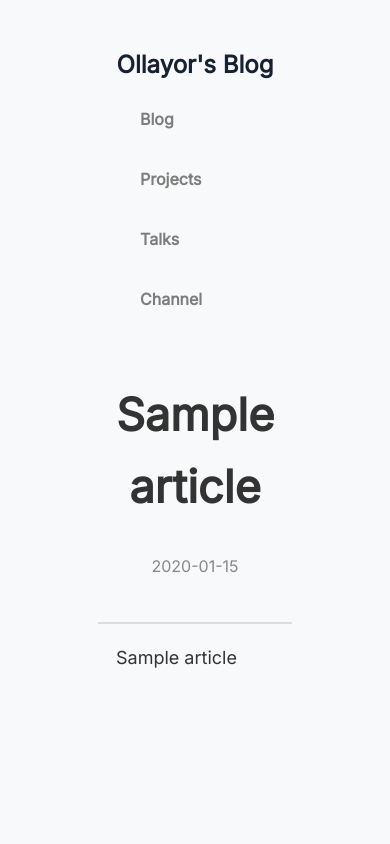
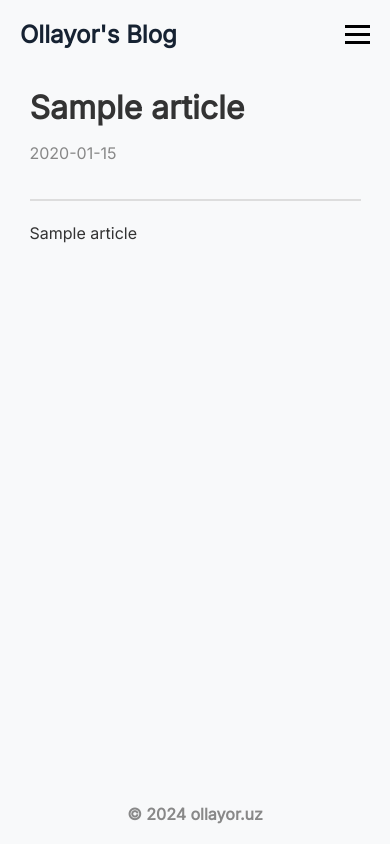
Before and after one commit to olllayor/qblog, a Flask app: page /blog/1 in a window 390 px wide. Run offline with Flask 3, Linux system fonts and the light colour scheme; a database or web service that is not in the repository returns one stand-in record (values such as "Sample title"); parts of the project's set-up code (start-up, migrations or seed data) failed here and were passed over; some libraries are stand-ins or nearby versions.

Commit message:
chore: Add footer to HTML templates style: add style for mobile screen and etc.

```diff
--- a/static/article-styles.css
+++ b/static/article-styles.css
@@ -1,47 +1,79 @@
+/* General styling for the article container */
 .article-container {
     max-width: 60%;
     margin: 0 auto;
-    padding: auto;
+    margin-bottom: 90px;
+    padding: 0 20px;
 }
 
 .article-header {
     display: flex;
     flex-direction: column;
+    align-items: flex-start;
+    padding: 20px 0;
 }
 
-
+/* Styling for the article title */
 .article-title {
-    font-size: 45px; /* Match the article content size */
-    margin-bottom: 0.5em; /* Space between title and date */
-    line-height: 1.6; /* Match the article content line height */
-    color: #333; /* Match the article content color */
-    padding-left: 0;
+    font-size: 2.8rem; /* Adjusted for responsiveness */
+    margin-bottom: 0.5em;
+    line-height: 1.2;
+    color: #333;
 }
 
+/* Styling for the article date */
 .article-date {
-    font-size: 1em;
+    font-size: 1rem;
     color: #888;
-    margin-bottom: 1em; /* Space between date and content */
+    margin-bottom: 1em;
 }
 
+/* Styling for the article content */
 .article-content {
-    font-size: 18px;
-    line-height: 1.5;
+    font-size: 1.125rem;
+    line-height: 1.6;
     color: #333;
-    padding-left: 38px;
-    margin-bottom: 50px;
 }
+
+/* Separator after the header */
 .article-header:after {
     content: '';
     height: 2px;
     background: #ddd;
     width: 100%;
     display: block;
-    margin-top: 30px;}
+    margin-top: 20px;
+}
 
+/* Styling for images within the article content */
 .article-content img {
     max-width: 100%;
-    object-fit: none;
     height: auto;
-    display: block; /* Optional: may help with layout */
+    display: block;
+    margin: 20px 0;
+    border-radius: 10px; /* Rounded corners */
+    box-shadow: 0 4px 8px rgba(0, 0, 0, 0.1); /* Subtle shadow */
+}
+/* Footer styling */
+footer {
+    font-size: 16px;
+    font-weight: bold;
+    text-align: center;
+    padding: 10px 20px;
+    background-color: #f8f9fa;
+}
+/* Mobile-specific styles */
+@media (max-width: 576px) {
+    .article-container {
+        max-width: 90%;
+        padding: 0 10px;
     }
+
+    .article-title {
+        font-size: 2rem; /* Smaller title size on mobile */
+    }
+
+    .article-content {
+        font-size: 1rem;
+    }
+}
--- /dev/null
+++ b/static/footer.css
@@ -0,0 +1,25 @@
+/* Footer styling */
+footer {
+    text-align: center;
+    background-color: #f8f9fa;
+    padding: 20px 0; /* Add padding to the footer */
+    position: absolute;
+    bottom: 0;
+    width: 100%;
+}
+
+.footer-container {
+    max-width: 1200px;
+    margin: 0 auto;
+    padding: 0 20px; /* Add some horizontal padding */
+}
+
+footer p {
+    color: #888; /* Change color as needed */
+}
+
+/* Existing styles */
+#page-transition-wrapper {
+    opacity: 0;
+    transition: opacity 1s ease-out;
+}
--- a/static/styles.css
+++ b/static/styles.css
@@ -4,15 +4,7 @@
     margin: 0;
     box-sizing: border-box;
 }
-h1 a {
-    text-decoration: none; /* This removes the underline */
-    color: inherit; /* This makes the link use the same color as the h1 tag */
-    cursor: grab;
-}
 
-h1 a:hover {
-    text-decoration: none; /* This adds the underline back on hover for visual feedback, optional */
-}
 /* Set the font for the whole body */
 body {
     font-family: 'Inter', sans-serif;
@@ -23,34 +15,64 @@ body {
 /* Style the header */
 header {
     background-color: #f8f9fa;
+    padding: 20px 45px;
+    position: relative; /* Added for positioning the toggle */
+}
+
+.header-container {
     display: flex;
     justify-content: space-between;
-    align-items: flex;
-    padding: 30px 40px;
+    align-items: center;
 }
 
 /* Style the blog title */
 header h1 {
     font-size: 25px;
     font-weight: bold;
-    color:#162232;
-    padding: 0 120px;
+    color: #162232;
     cursor: grab;
+    margin: 0; /* Remove default margin */
 }
 
-/* Style the navigation links */
+h1 a {
+    text-decoration: none; /* Remove underline */
+    color: inherit; /* Use the same color as h1 */
+}
+
+h1 a:hover {
+    text-decoration: none; /* Remove underline on hover for visual feedback, optional */
+}
+
+/* Toggle button styling */
+#toggle {
+    display: none; /* Hidden by default on desktop */
+    cursor: pointer;
+    z-index: 1001; /* Ensure it's above other elements */
+}
+
+#toggle span {
+    display: block;
+    width: 25px;
+    height: 3px;
+    background-color: #000; /* Change color as needed */
+    margin: 5px 0;
+}
+
+/* Navigation styling */
 nav {
     font-size: 1rem;
-    padding: 10px 110px
+    padding: 10px 0;
 }
 
 nav ul {
+    text-align: right;
     list-style-type: none;
     display: flex;
     gap: 20px;
 }
 
 nav ul li a {
+    text-align: right;
     text-decoration: none;
     color: #00000080;
     font-weight: bold;
@@ -61,11 +83,62 @@ nav ul li a:hover {
     cursor: grab;
 }
 
+/* Mobile-specific styles */
+@media screen and (max-width: 576px) {
+    header {
+        padding: 20px; /* Adjust padding as needed */
+    }
+
+    header h1 {
+        font-size: 1.5rem; /* Smaller font size for the header */
+        text-align: left; /* Align text to the left */
+    }
+
+    #toggle {
+        display: block; /* Show the toggle button on mobile */
+    }
+
+    #menu {
+        display: none; /* Hidden by default on mobile */
+        flex-direction: column;
+        align-items: center; /* Center the menu items */
+        position: absolute;
+        top: 60px; /* Adjust based on header height */
+        right: 0;
+        width: 100%;
+        background-color: #f6f6f6;
+        z-index: 1000;
+    }
+
+    #menu.open {
+        display: flex; /* Show the menu when open */
+    }
+
+    nav ul {
+        flex-direction: column;
+        width: 100%; /* Full width for the nav */
+        padding: 0;
+        margin: 0;
+    }
+
+    nav ul li {
+        display: block;
+        width: 100%; /* Full width for the list items */
+    }
+
+    nav ul li a {
+        display: block;
+        width: 100%; /* Full width for links */
+        padding: 10px; /* More padding for tap targets */
+        text-align: center; /* Center the text */
+    }
+}
+
 /* Profile section styling */
 .profile {
     text-align: center;
     margin: auto;
-    margin-top: 95px;
+    margin-top: 85px;
     background-color: #f8f9fa;
 }
 
@@ -114,7 +187,6 @@ nav ul li a:hover {
     color: #007bff; /* Icon hover color, change as needed */
 }
 
-
 /* Button styling */
 .buttons button {
     font-family: 'Inter', sans-serif;
@@ -123,7 +195,7 @@ nav ul li a:hover {
     border: none;
     border-radius: 5px;
     background-color: #1E90FF;
-    color: #00000080;
+    color: white;
     font-weight: bolder;
     font-size: 1rem;
     cursor: grab;
@@ -136,57 +208,12 @@ nav ul li a:hover {
 /* Footer styling */
 footer {
     text-align: center;
-    margin-top: 100px;
-    padding: 20px;
+    margin-top: 20px;
     background-color: #f8f9fa;
 }
 
 /* Existing styles */
-
 #page-transition-wrapper {
     opacity: 0;
     transition: opacity 1s ease-out;
 }
-
-/* Important styles */
-@media screen and (max-width: 576px) {
-    header {
-        flex-direction: column;
-        align-items: center; /* Center align items for smaller screens */
-        padding: 20px; /* Adjust padding as needed */
-    }
-
-    header h1 {
-        font-size: 1.5rem; /* Smaller font size for the header */
-        padding: 10px 0; /* Reduced padding */
-        text-align: center; /* Center the text */
-        margin: 0; /* Remove margin to fix spacing */
-    }
-
-    #toggle {
-        order: -1; /* Put toggle above the header title */
-        align-self: flex-end; /* Align toggle to the right */
-        margin: 10px; /* Adjust margin for spacing */
-    }
-
-    #menu {
-        width: 100%; /* Make the menu full width */
-    }
-
-    nav ul {
-        flex-direction: column;
-        width: 100%; /* Full width to the nav */
-    }
-
-    nav ul li {
-        display: block;
-        width: 100%; /* Full width to the list items */
-    }
-
-    nav ul li a {
-        display: block;
-        width: 100%; /* Full width to links */
-        padding: 10px; /* More padding for tap targets */
-        text-align: left; /* Align text to the left */
-    }
-}
--- a/templates/article.html
+++ b/templates/article.html
@@ -7,7 +7,8 @@
   <link rel="stylesheet" href="{{ url_for('static', filename='article-styles.css') }}">
 </head>
 <body>
-  {% include 'header.html' %} <main>
+  {% include 'header.html' %}
+  <main>
     {% if article %}
       <article class="article-container">
         <header class="article-header">
@@ -22,5 +23,7 @@
       <p>Article not found or not published yet.</p>
     {% endif %}
   </main>
+  {% include 'footer.html' %}
 </body>
+
 </html>
--- a/templates/blog.html
+++ b/templates/blog.html
@@ -35,6 +35,7 @@
                 telegram kanalimda topishingiz mumkin.</p>
         </aside>
     </div>
+    {% include 'footer.html' %}
 </body>
 
 </html>
--- /dev/null
+++ b/templates/footer.html
@@ -0,0 +1,17 @@
+<!-- templates/footer.html -->
+<head>
+    <link rel="stylesheet" href="{{ url_for('static', filename='footer.css') }}">
+</head>
+
+<script>
+    document.addEventListener("DOMContentLoaded", function () {
+        var currentYear = new Date().getFullYear();
+        document.getElementById("currentYear").textContent = currentYear;
+    });
+</script>
+
+<footer>
+    <div class="footer-container">
+        <p>&copy; 2024 ollayor.uz</p>
+    </div>
+</footer>
--- a/templates/header.html
+++ b/templates/header.html
@@ -1,15 +1,16 @@
 <!-- templates/header.html -->
-
+<!DOCTYPE html>
+<html lang="en">
 <head>
     <meta charset="UTF-8">
     <meta name="viewport" content="width=device-width, initial-scale=1.0">
 
     <link rel="stylesheet" href="https://cdnjs.cloudflare.com/ajax/libs/font-awesome/5.15.3/css/all.min.css">
-
     <link rel="preconnect" href="https://fonts.googleapis.com">
     <link rel="preconnect" href="https://fonts.gstatic.com" crossorigin>
     <link href="https://fonts.googleapis.com/css2?family=Inter&display=swap" rel="stylesheet">
     <link rel="stylesheet" href="{{ url_for('static', filename='styles.css') }}">
+
     <!-- Yandex.Metrika counter -->
     <script type="text/javascript">
         (function (m, e, t, r, i, k, a) {
@@ -17,8 +18,7 @@
             m[i].l = 1 * new Date();
             for (var j = 0; j < document.scripts.length; j++) { if (document.scripts[j].src === r) { return; } }
             k = e.createElement(t), a = e.getElementsByTagName(t)[0], k.async = 1, k.src = r, a.parentNode.insertBefore(k, a)
-        })
-            (window, document, "script", "https://mc.yandex.ru/metrika/tag.js", "ym");
+        })(window, document, "script", "https://mc.yandex.ru/metrika/tag.js", "ym");
 
         ym(96888458, "init", {
             clickmap: true,
@@ -32,9 +32,12 @@
     </noscript>
     <!-- /Yandex.Metrika counter -->
 </head>
+<body>
     <header>
-    <h1><a href="{{ url_for('index') }} ">Ollayor's Blog</a></h1>
-    <a href="#menu" id="toggle"><span></span></a>
+        <div class="header-container">
+            <h1><a href="{{ url_for('index') }}">Ollayor's Blog</a></h1>
+            <a href="#" id="toggle"><span></span><span></span><span></span></a>
+        </div>
         <div id="menu">
             <nav>
                 <ul>
@@ -48,51 +51,20 @@
     </header>
     <script>
         var theToggle = document.getElementById('toggle');
+        var menu = document.getElementById('menu');
 
-    // based on Todd Motto functions
-    // https://toddmotto.com/labs/reusable-js/
-
-    // hasClass
-    function hasClass(elem, className) {
-        return new RegExp(' ' + className + ' ').test(' ' + elem.className + ' ');
-    }
-    // addClass
-    function addClass(elem, className) {
-        if (!hasClass(elem, className)) {
-            elem.className += ' ' + className;
-        }
-    }
-    // removeClass
-    function removeClass(elem, className) {
-        var newClass = ' ' + elem.className.replace(/[\t\r\n]/g, ' ') + ' ';
-        if (hasClass(elem, className)) {
-            while (newClass.indexOf(' ' + className + ' ') >= 0) {
-                newClass = newClass.replace(' ' + className + ' ', ' ');
-            }
-            elem.className = newClass.replace(/^\s+|\s+$/g, '');
-        }
-    }
-    // toggleClass
-    function toggleClass(elem, className) {
-        var newClass = ' ' + elem.className.replace(/[\t\r\n]/g, " ") + ' ';
-        if (hasClass(elem, className)) {
-            while (newClass.indexOf(" " + className + " ") >= 0) {
-                newClass = newClass.replace(" " + className + " ", " ");
-            }
-            elem.className = newClass.replace(/^\s+|\s+$/g, '');
-        } else {
-            elem.className += ' ' + className;
-        }
+        // Toggle menu visibility
+        theToggle.onclick = function () {
+            menu.classList.toggle('open');
+            return false;
         }
 
-    theToggle.onclick = function () {
-        toggleClass(this, 'on');
-        return false;
-    }
-    // Add this snippet to close the menu when a link is clicked
+        // Close the menu when a link is clicked
         document.querySelectorAll('#menu li a').forEach(link => {
             link.addEventListener('click', function() {
-            removeClass(theToggle, 'on');
+                menu.classList.remove('open');
             });
         });
     </script>
+</body>
+</html>
```
Also changed, not shown: static/projects-styles.css (+7 -16 lines), templates/index.html (+3 -23 lines), templates/projects.html (+3 -21 lines). Lines whose indentation alone changed are shown as unchanged.
